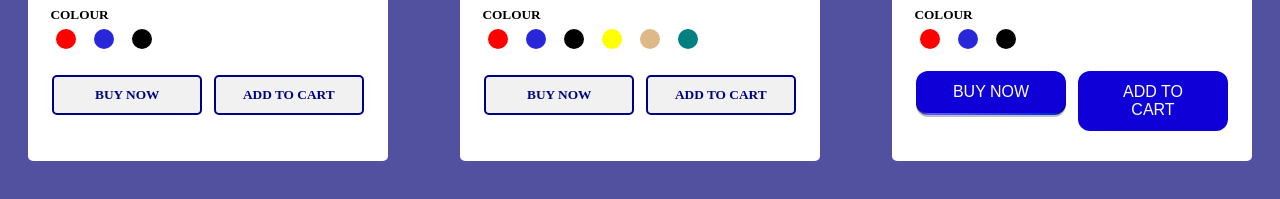
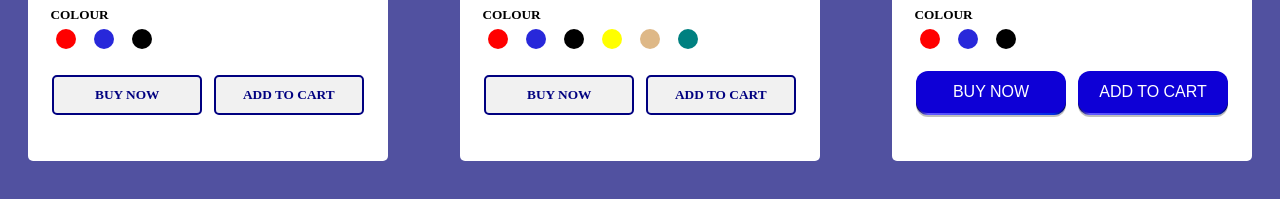
Before and after one commit to skyisthelimit24/product-card-with-css, a plain HTML site: page index.html in a window 1280 px wide. Shown: the part 339-538 px from the top of the page. Drawn offline with Linux system fonts and the light colour scheme.

Commit message:
Update style.css

```diff
--- a/style.css
+++ b/style.css
@@ -269,7 +269,7 @@ body {
 .front {
   display: block;
   position: relative;
-  padding: 12px 25px;
+  padding: 12px 20px;
   border-radius: 12px;
   font-size: 1rem;
   color: white;
```
